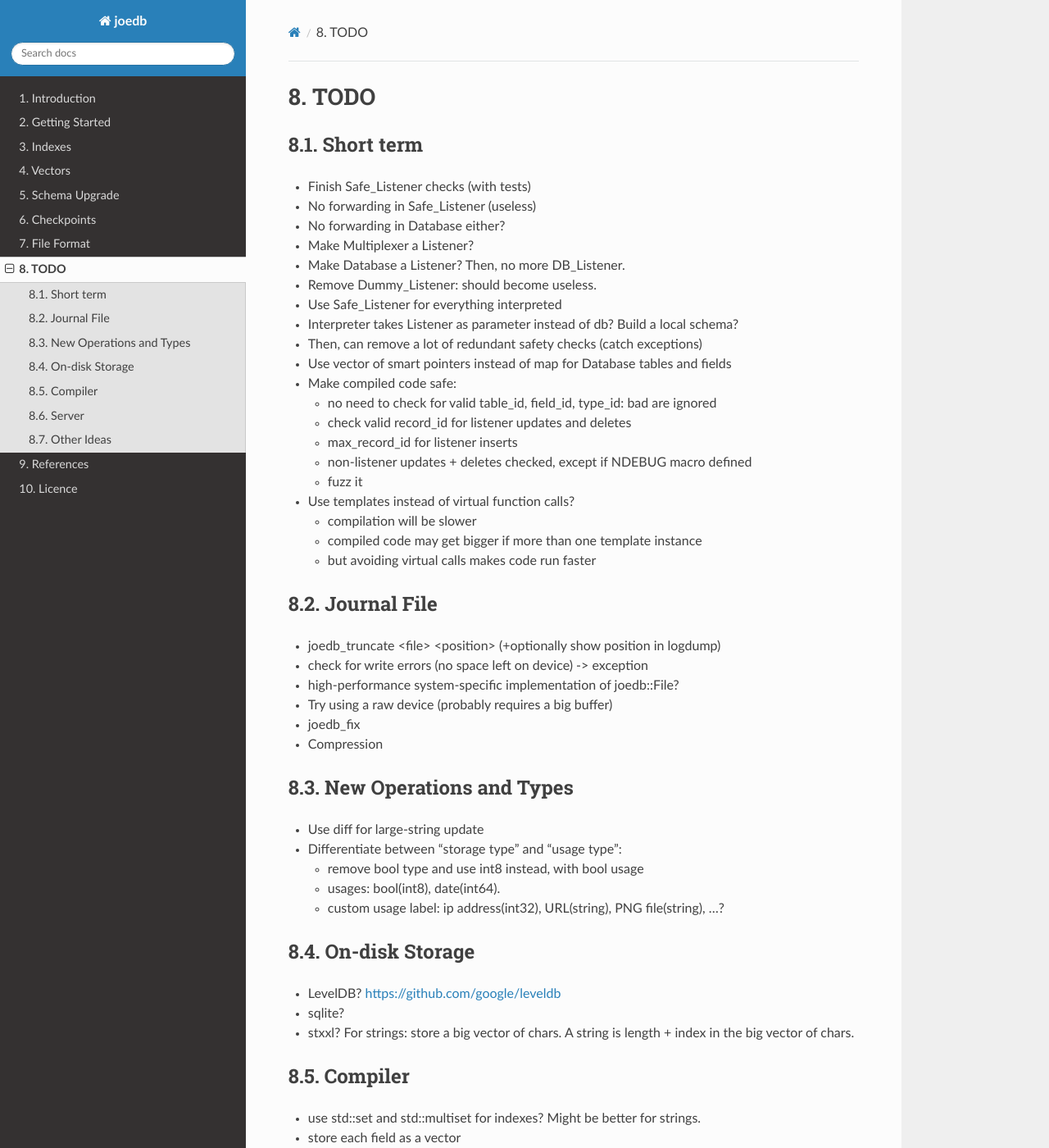
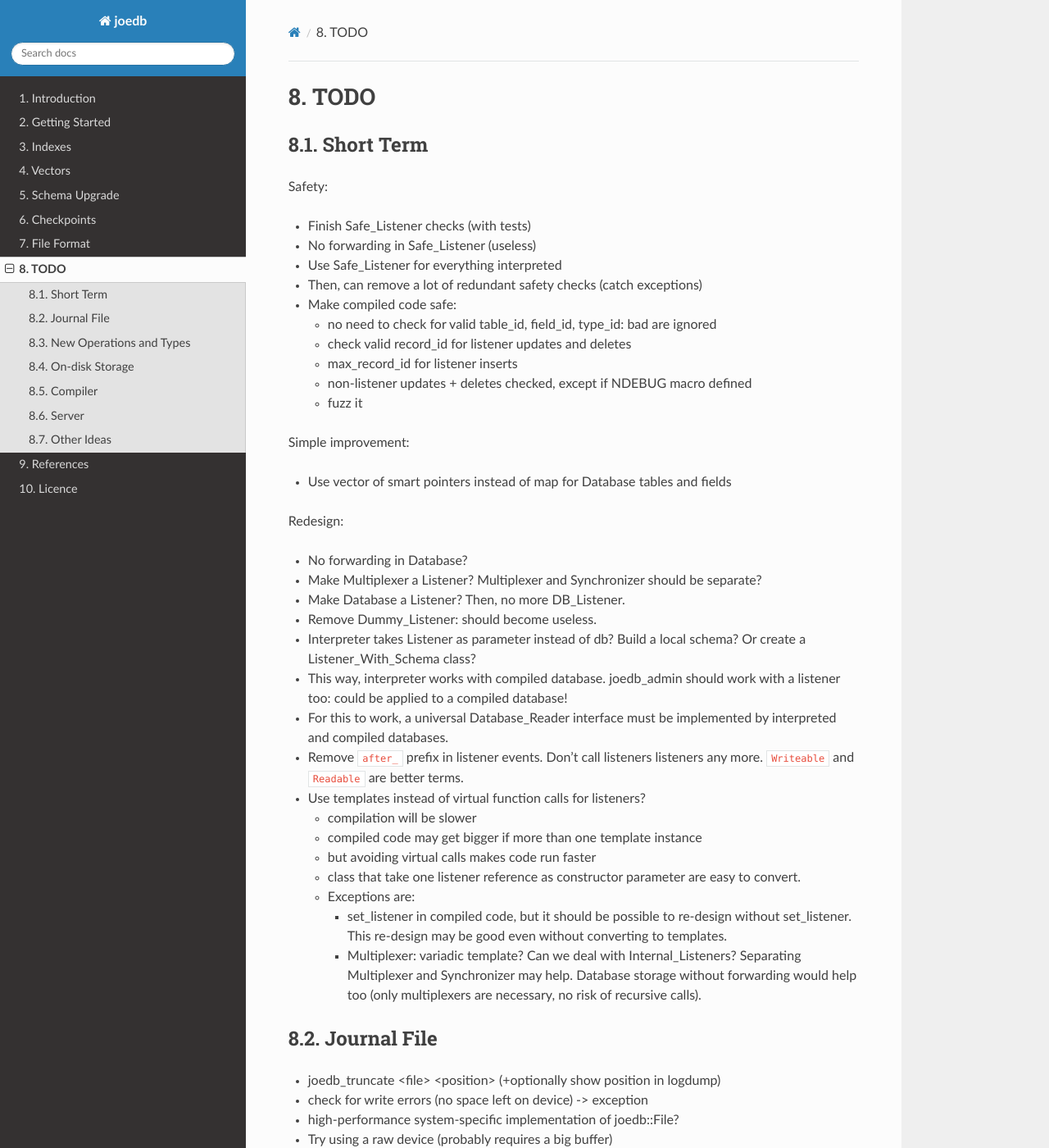
Before and after one commit to Remi-Coulom/joedb, a Sphinx documentation site: the page built from doc/source/todo.rst, in a window 1280 px wide and 1400 px high. Shown: the whole window at 82% size. Built offline with Sphinx 7.4.7 and the Read the Docs theme 2.0.0, drawn with Linux system fonts in a browser that asks for light colours; formulas are drawn with MathJax 3; some of the changed text lies outside the part shown.

Commit message:
More design thoughts

```diff
--- a/doc/source/todo.rst
+++ b/doc/source/todo.rst
@@ -1,20 +1,14 @@
 TODO
 ====
 
-Short term
+Short Term
 ----------
+Safety:
+
 - Finish Safe_Listener checks (with tests)
 - No forwarding in Safe_Listener (useless)
-- No forwarding in Database either?
-- Make Multiplexer a Listener?
-- Make Database a Listener? Then, no more DB_Listener.
-- Remove Dummy_Listener: should become useless.
 - Use Safe_Listener for everything interpreted
-- Interpreter takes Listener as parameter instead of db? Build a local schema?
 - Then, can remove a lot of redundant safety checks (catch exceptions)
-
-- Use vector of smart pointers instead of map for Database tables and fields
-
 - Make compiled code safe:
 
   - no need to check for valid table_id, field_id, type_id: bad are ignored
@@ -23,11 +17,30 @@ Short term
   - non-listener updates + deletes checked, except if NDEBUG macro defined
   - fuzz it
 
-- Use templates instead of virtual function calls?
+Simple improvement:
+
+- Use vector of smart pointers instead of map for Database tables and fields
+
+Redesign:
+
+- No forwarding in Database?
+- Make Multiplexer a Listener? Multiplexer and Synchronizer should be separate?
+- Make Database a Listener? Then, no more DB_Listener.
+- Remove Dummy_Listener: should become useless.
+- Interpreter takes Listener as parameter instead of db? Build a local schema? Or create a Listener_With_Schema class?
+- This way, interpreter works with compiled database. joedb_admin should work with a listener too: could be applied to a compiled database!
+- For this to work, a universal Database_Reader interface must be implemented by interpreted and compiled databases.
+- Remove ``after_`` prefix in listener events. Don't call listeners listeners any more. ``Writeable`` and ``Readable`` are better terms.
+- Use templates instead of virtual function calls for listeners?
 
   - compilation will be slower
   - compiled code may get bigger if more than one template instance
   - but avoiding virtual calls makes code run faster
+  - class that take one listener reference as constructor parameter are easy to convert.
+  - Exceptions are:
+
+    - set_listener in compiled code, but it should be possible to re-design without set_listener. This re-design may be good even without converting to templates.
+    - Multiplexer: variadic template? Can we deal with Internal_Listeners? Separating Multiplexer and Synchronizer may help. Database storage without forwarding would help too (only multiplexers are necessary, no risk of recursive calls).
 
 Journal File
 ------------
@@ -45,7 +58,7 @@ New Operations and Types
 
   - remove bool type and use int8 instead, with bool usage
   - usages: bool(int8), date(int64).
-  - custom usage label: ip address(int32), URL(string), PNG file(string), ...?
+  - custom usage label: ip address(int32), URL(string), PNG file(string), UTF8(string) (use base64 instead for json output), ...?
 
 On-disk Storage
 ----------------
```
